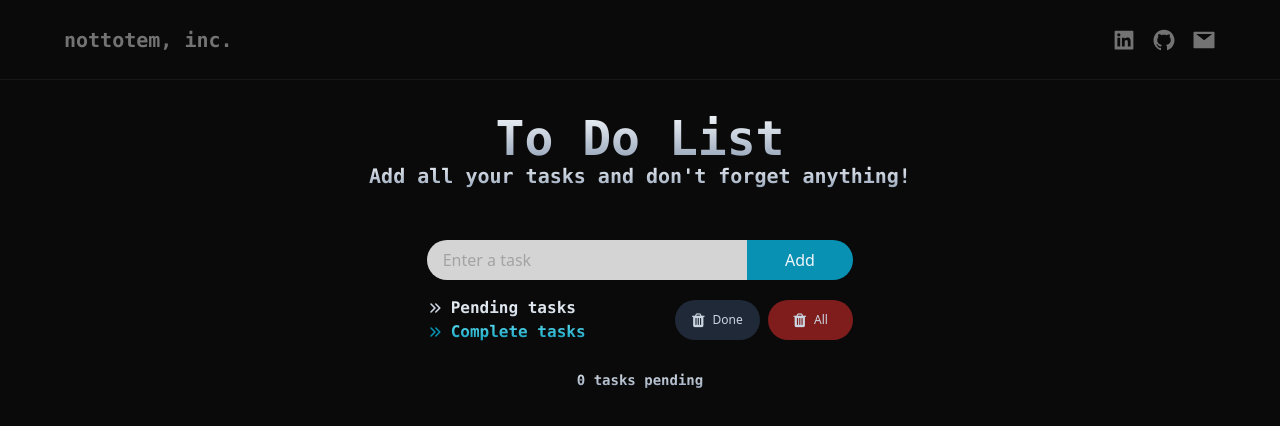
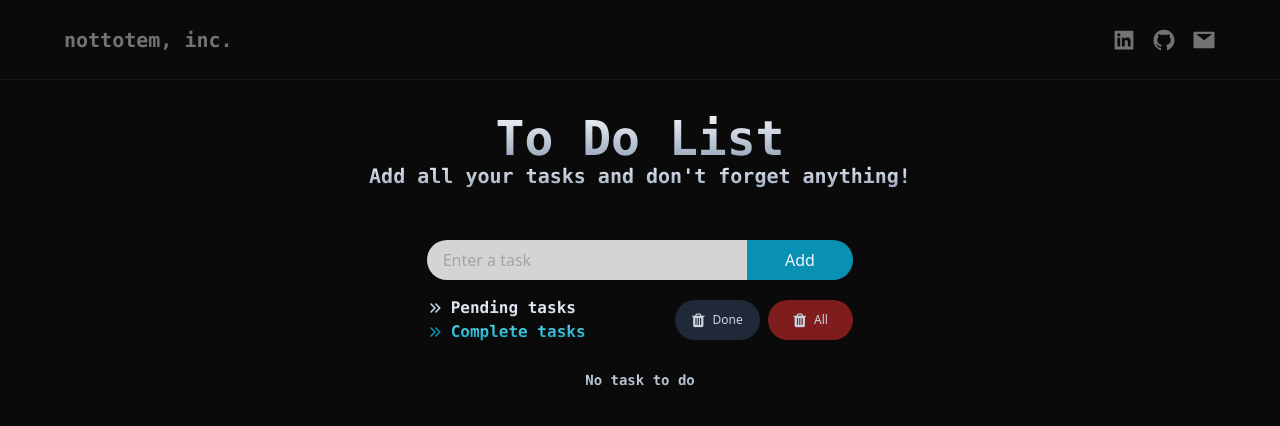
Before and after one commit to nottotem/todolist, a React (Create React App) app: page / in a window 1280 px wide. Shown: the top 426 px of the page. Built offline with nearby package versions, Linux system fonts and the light colour scheme.

Commit message:
update feature tasks pending/complete/notasks

```diff
--- a/src/components/Form.jsx
+++ b/src/components/Form.jsx
@@ -17,10 +17,6 @@ function Form({ input, setInput, todos, setTodos, editTodo, setEditTodo }) {
       setInput("");
     }
   }, [setInput, editTodo]);
-
-  // const onInputChange = (event) => {
-  //   setInput(event.target.value);
-  // };
 
   const onInputChange = (event) => {
     const capitalizedInput =
--- a/src/components/PendingTasks.jsx
+++ b/src/components/PendingTasks.jsx
@@ -1,10 +1,35 @@
+// function PendingTasks({ todos }) {
+//   const pendingTasksCount = todos.filter((todo) => !todo.completed).length;
+
+//   return (
+//     <div className="flex flex-row justify-center items-center w-1/3 h-10 gap-2">
+//       <p className="font-mono text-sm text-transparent bg-clip-text bg-gradient-to-b from-slate-200 to-slate-400 font-bold select-none">
+//         {pendingTasksCount} {pendingTasksCount === 1 ? "task" : "tasks"} pending
+//       </p>
+//     </div>
+//   );
+// }
+
 function PendingTasks({ todos }) {
   const pendingTasksCount = todos.filter((todo) => !todo.completed).length;
+  const totalTasksCount = todos.length;
+
+  let message;
+
+  if (totalTasksCount === 0) {
+    message = "No task to do";
+  } else if (pendingTasksCount === 0) {
+    message = "All tasks complete";
+  } else {
+    message = `${pendingTasksCount} ${
+      pendingTasksCount === 1 ? "task" : "tasks"
+    } pending`;
+  }
 
   return (
     <div className="flex flex-row justify-center items-center w-1/3 h-10 gap-2">
       <p className="font-mono text-sm text-transparent bg-clip-text bg-gradient-to-b from-slate-200 to-slate-400 font-bold select-none">
-        {pendingTasksCount} {pendingTasksCount === 1 ? "task" : "tasks"} pending
+        {message}
       </p>
     </div>
   );
```
